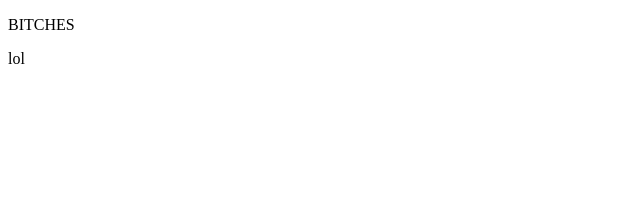
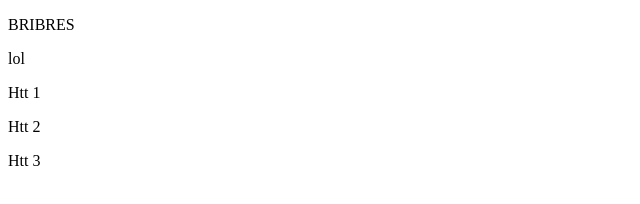
Before and after one commit to VictorAkiMae/bootcamp-devjr, a plain HTML site: page index.html in a window 1280 px wide. Shown: the whole page, without its empty margins (0-640 px from the left). Drawn offline with Linux system fonts and the light colour scheme.

Commit message:
Segunda alteracao

```diff
--- a/index.html
+++ b/index.html
@@ -3,10 +3,13 @@
 <head>
     <meta charset="UTF-8">
     <meta name="viewport" content="width=device-width, initial-scale=1.0">
-    <title>hELLO BITCHES</title>
+    <title>hELLO BIRDIES</title>
 </head>
 <body>
-    <p>BITCHES</p>
+    <p>BRIBRES</p>
     <p>lol</p>
+    <p>Htt 1</p>
+    <p>Htt 2</p>
+    <p>Htt 3</p>
 </body>
 </html>
```
